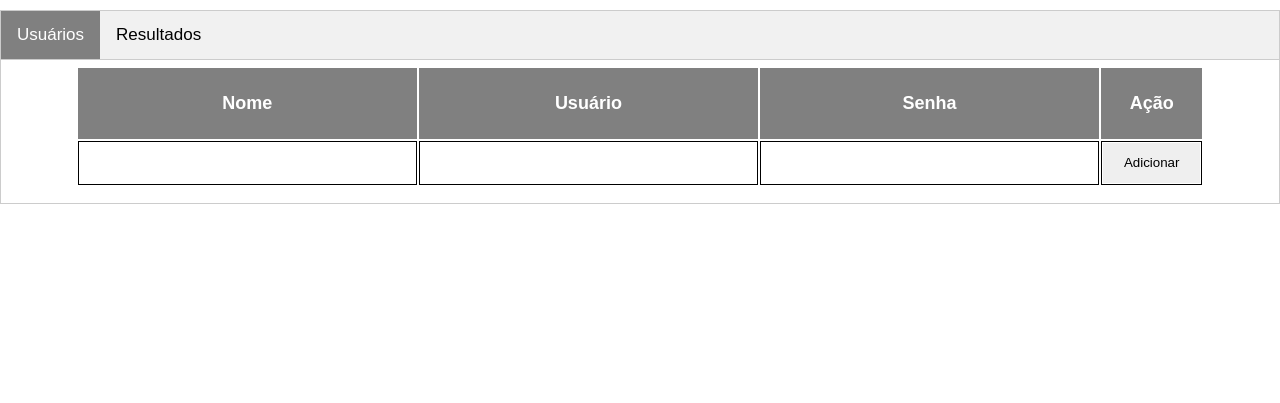
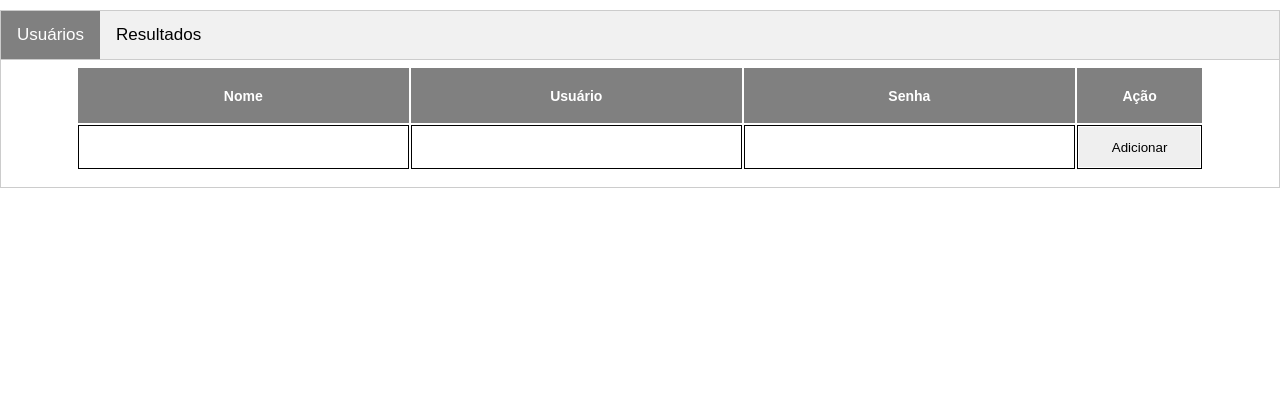
Before and after one commit to lfgodoi/world-cup-pool, a Flask app: page /management in a window 1280 px wide. Shown: the part 50-453 px from the top of the page. Run offline with Flask 2, Linux system fonts and the light colour scheme; the visitor is signed in with stand-in values (Sample User, id 1); data that the repository does not hold is empty; some libraries are stand-ins or nearby versions.

```diff
--- a/app/static/styles.css
+++ b/app/static/styles.css
@@ -240,7 +240,7 @@ input {
     width: 90%;
     text-align: center;
     margin-bottom: 10px;
-    font-size: 18px;
+    font-size: 14px;
 }
 
 .button-user {
@@ -262,7 +262,7 @@ input {
 
 .input-user {
     text-align: center;
-    font-size: 18px;
+    font-size: 14px;
     height: 40px;
     width: 100%;
 }
@@ -322,7 +322,7 @@ input {
 
 .td-username {
     background-color: #e7e4e0;
-    font-size: 18px;
+    font-size: 14px;
 }
 
 .td-user {
```
